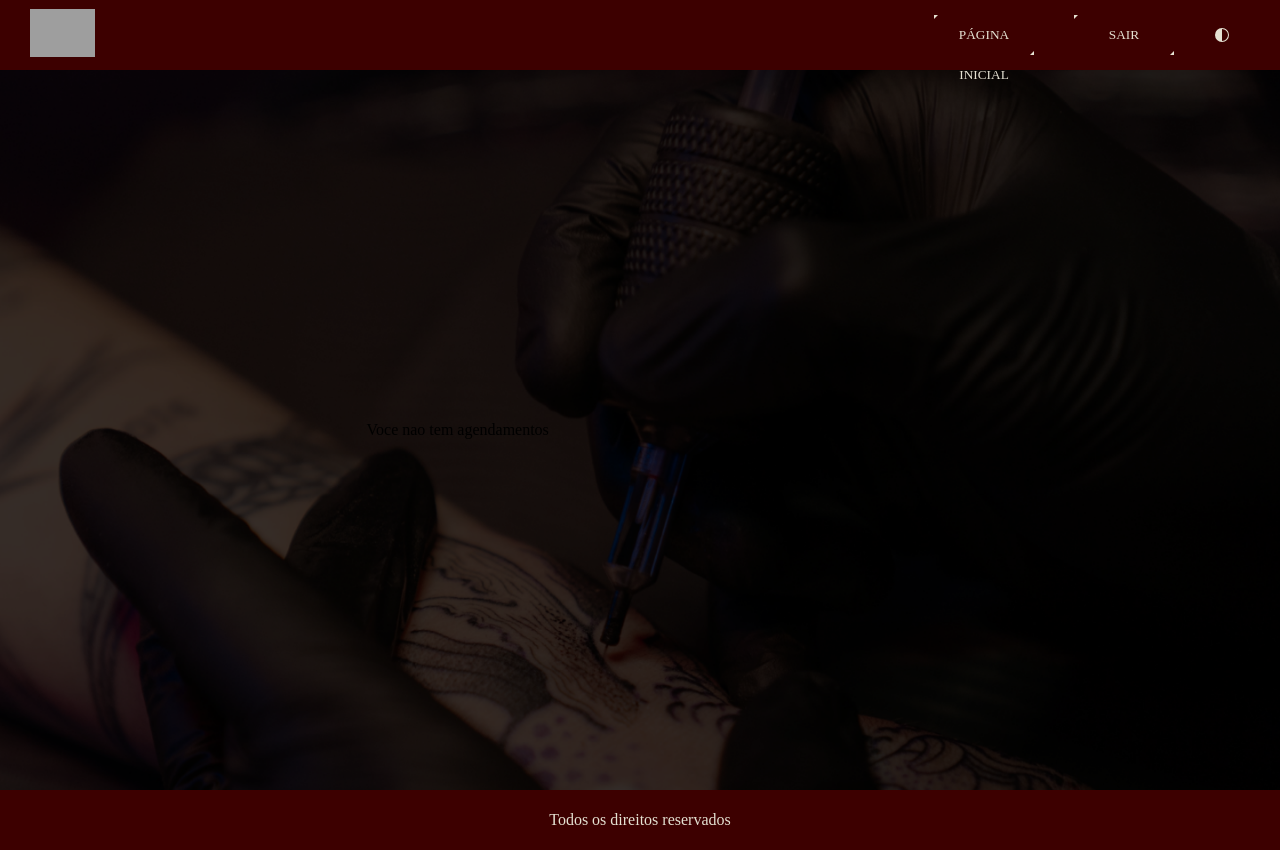
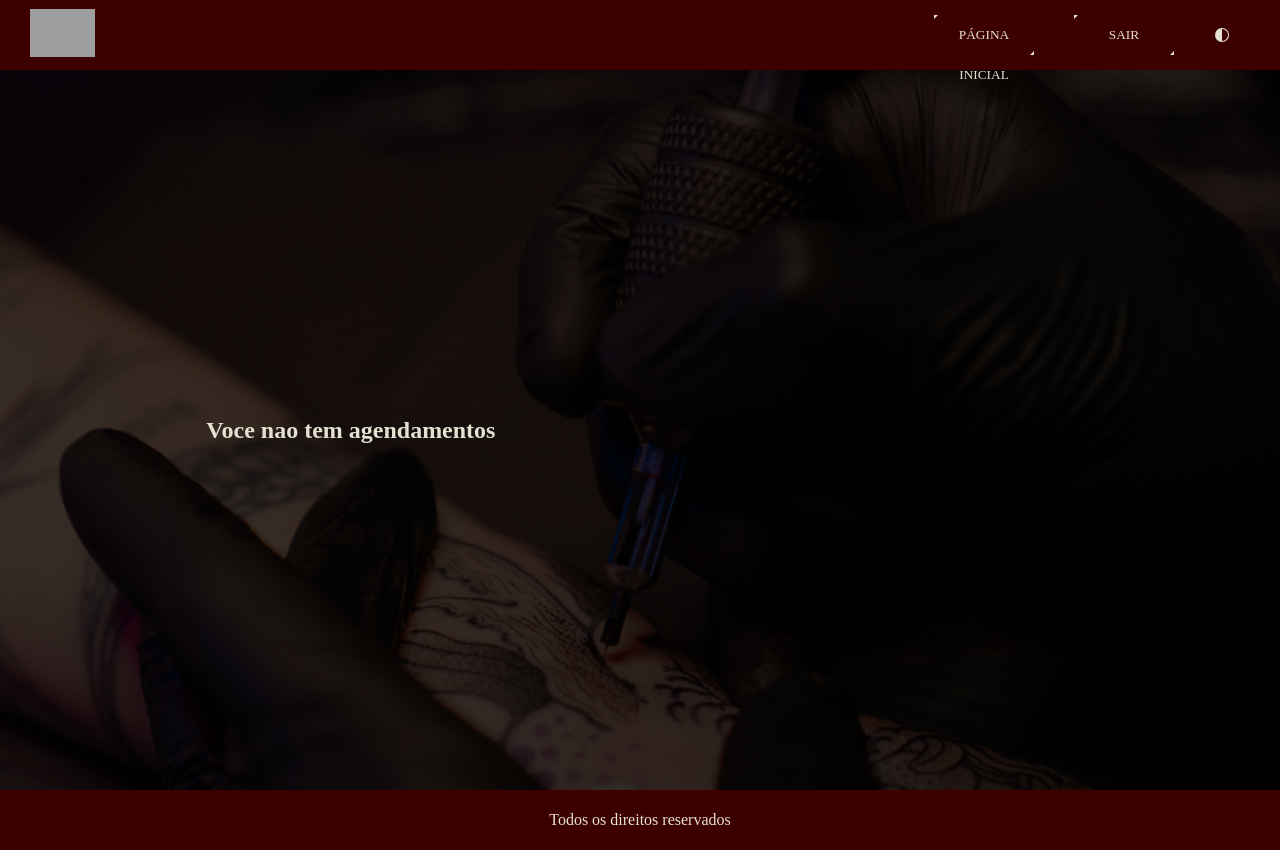
Before and after one commit to LeoAChaves/Rosemarys_Tattoo_Studio, a React (Create React App) app: page /agendamentoPendente in a window 1280 px wide. Built offline with nearby package versions, Linux system fonts and the light colour scheme; grey boxes are pictures that could not be loaded; a web font is replaced by a local one.

Commit message:
Estilizando botão de agendamento

```diff
--- a/src/pages/AgendamentoPendente/index.jsx
+++ b/src/pages/AgendamentoPendente/index.jsx
@@ -33,10 +33,9 @@ function AgendamentoPendente({changeTheme}) {
             <Header btnHome={{display: "none"}} btnVoltar={{display: "none"}} btnPortfolio={{display: "none"}} btnLogin={{display: "none"}} className={"btn custom-btn styleHeader"} style={style} div={{display:"none"}} inicialUsuario="Página Inicial" sair="Sair" changeTheme={changeTheme}/>
             <S.Main>
                 <div className="grid">
-                    {agendamentos.length === 0 ? <p>Voce nao tem agendamentos</p>
+                    {agendamentos.length === 0 ? <h2 className="avisoAgendamento">Voce nao tem agendamentos</h2>
                     :
                     agendamentos.map((agendamentos, index)=> <Card numeroAgendamento={index+1} servico={agendamentos.servico} profissional={agendamentos.profissional} descricao={agendamentos.descricao} onClick={()=> excluiAgendamento(index)}/>)}
-
                 </div>
             </S.Main>
             <Footer />
--- a/src/pages/AgendamentoPendente/styled.js
+++ b/src/pages/AgendamentoPendente/styled.js
@@ -12,6 +12,11 @@ export const Main = styled.main`
     justify-content: center;
     align-items: center;
     flex-direction: column;
+
+    .avisoAgendamento{
+        color: ${({ theme }) => theme.text};
+        text-align: center;
+    }
 
     .grid{
         display: grid;
```
